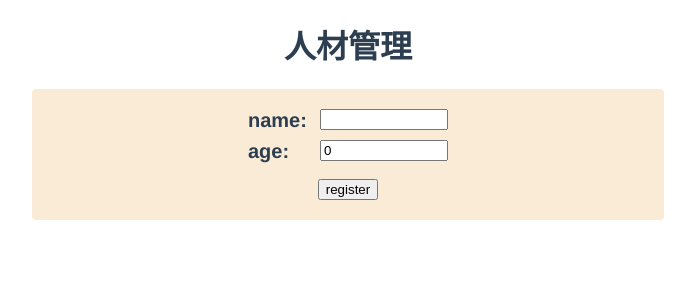
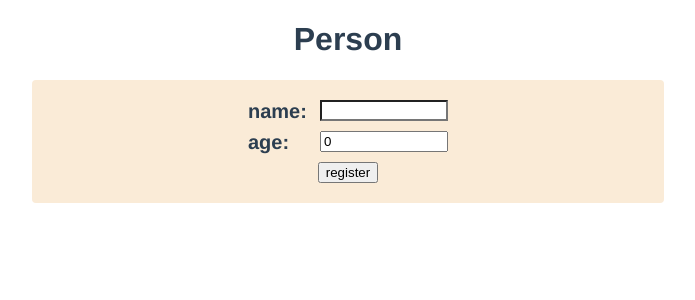
Before and after one commit to YamAtsu16/vue-practice, a Vue app: page / in a window 1280 px wide. Shown: the top 300 px of the page, without its empty margins (292-987 px from the left). Built offline with nearby package versions, Linux system fonts and the light colour scheme.

Commit message:
リスト追加・削除機能

```diff
--- a/src/components/PersonBase.vue
+++ b/src/components/PersonBase.vue
@@ -1,12 +1,10 @@
 <template>
-  <h1>人材管理</h1>
+  <h1>Person</h1>
   <div class="container">
     <PersonPostForm @register="register"/>
-    <div class="list-container">
-      <ul >
+      <ul>
         <PersonList :persons="persons" @delete="deletePerson"/>
       </ul>
-    </div>
   </div>
 </template>
 <script setup lang="ts">
--- a/src/components/PersonList.vue
+++ b/src/components/PersonList.vue
@@ -21,7 +21,9 @@ type Props = {
  * @param person 削除データ
  */
 const onDeleteClick = (person: Person) => {
-  emit("delete", person)
+  if (confirm("delete " + person.name + " ?")) {
+    emit("delete", person)
+  }
 }
 
 </script>
--- a/src/components/PersonPostForm.vue
+++ b/src/components/PersonPostForm.vue
@@ -1,20 +1,23 @@
 <template>
   <div class="form-container">
+    <span v-if="isValidName" class="error-message">Please enter a name with no more than {{ nameMaxLength }}</span>
     <div class="input-container">
       <div class="input-column">
-        <span>name:</span>
-        <input v-model="inputName" type="text" class="input">
+        <span class="input-label">name:</span>
+        <input v-model="inputName" type="text" class="input-name">
       </div>
       <div class="input-column">
-        <span>age:</span>
-        <input v-model="inputAge" type="number" class="input">
+        <span class="input-label">age:</span>
+        <input v-model="inputAge" type="number" class="input-age">
+      </div>
+      <div>
+        <button class="register-button" :disabled="isValidName" @click="register">register</button>
       </div>
     </div>
-    <button class="register-button" @click="register">register</button>
   </div>
 </template>
 <script setup lang="ts">
-import { ref, defineEmits } from 'vue';
+import { ref, defineEmits, computed } from 'vue';
 
 const emit = defineEmits(["register"])
 
@@ -50,6 +53,14 @@ const isNullOrEmpty = (value: string | number): boolean => {
   return value === null || value === "" ? true : false;
 }
 
+/** 名前入力最大値 */
+const nameMaxLength = 10;
+/** 名前入力バリデーション */
+const isValidName = computed(() => inputName.value.length > nameMaxLength ? true : false)
+
+/** 入力欄の色 */
+const color = computed(() => isValidName.value ? "red" : "white")
+
 </script>
 <style>
 .form-container {
@@ -62,24 +73,33 @@ const isNullOrEmpty = (value: string | number): boolean => {
   margin-bottom: 10px;
   border-radius: 4px;
 }
-span {
-  font-size: 20px;
-  font-weight: bold;
-}
 .input-container {
   display: flex;
   flex-direction: column;
   justify-content: space-between;
-  height: 50px;
-  margin-bottom: 20px;
+}
+.input-label {
+  font-size: 20px;
+  font-weight: bold;
 }
 .input-column {
   width: 200px;
   display: flex;
   justify-content: space-between;
 }
-input {
+.input-name {
+  width: 120px;
+  margin-bottom: 10px;
+  background-color: v-bind(color);
+}
+.input-age {
   width: 120px;
   margin-bottom: 10px;
 }
+.error-message {
+  font-size: 12px;
+  font-weight: bold;
+  color: red;
+  margin-bottom: 5px;
+}
 </style>
```
